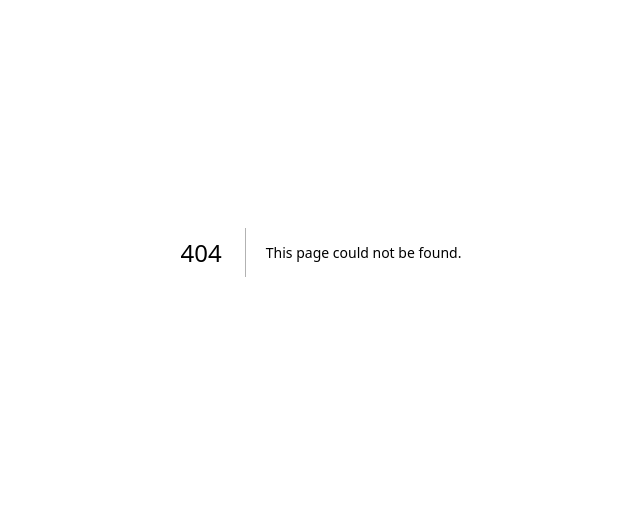
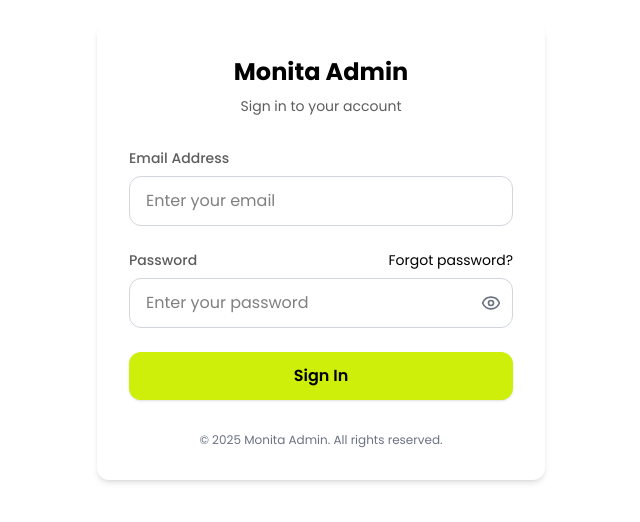
Before and after one commit to Monita-by-Nex-Panther-Technologies/monita-admin, a Next.js app: page /auth in a window 1280 px wide. Before the commit this address had no page. Shown: the part 148-670 px from the top of the page, without its empty margins (319-959 px from the left). Built offline with nearby package versions, Linux system fonts and the light colour scheme.

Commit message:
solomon init

```diff
--- /dev/null
+++ b/src/app/auth/Login.tsx
@@ -0,0 +1,131 @@
+"use client";
+import React, { useState } from "react";
+import { EyeIcon, EyeOffIcon } from "lucide-react";
+import Link from "next/link";
+import { toast } from "sonner";
+import { useRouter } from "next/navigation";
+
+const Login = () => {
+  const router = useRouter();
+  const [email, setEmail] = useState("");
+  const [password, setPassword] = useState("");
+  const [showPassword, setShowPassword] = useState(false);
+  const [isLoading, setIsLoading] = useState(false);
+
+  const handleSubmit = async (e: React.FormEvent) => {
+    e.preventDefault();
+    setIsLoading(true);
+
+    // Simulating API call with 3-second delay
+    try {
+      // Authentication logic would go here
+      console.log("Logging in with:", { email, password });
+      await new Promise((resolve) => setTimeout(resolve, 3000));
+      toast.success("Login successful!");
+      // Redirect to dashboard
+      router.push("/dashboard");
+    } catch (error) {
+      console.error("Login failed:", error);
+    } finally {
+      setIsLoading(false);
+    }
+  };
+
+  return (
+    <div className="min-h-screen flex items-center justify-center bg-background-primary p-4">
+      <div className="w-full max-w-md">
+        <div className="bg-white rounded-lg shadow-md p-8">
+          {/* Logo and Header */}
+          <div className="text-center mb-8">
+            <h1 className="text-2xl font-bold font-poppins mb-2">
+              Monita Admin
+            </h1>
+            <p className="text-text-body text-sm font-poppins">
+              Sign in to your account
+            </p>
+          </div>
+
+          {/* Login Form */}
+          <form onSubmit={handleSubmit}>
+            {/* Email Input */}
+            <div className="mb-6">
+              <label
+                htmlFor="email"
+                className="block text-sm font-medium text-text-body mb-2 font-poppins"
+              >
+                Email Address
+              </label>
+              <input
+                id="email"
+                type="email"
+                value={email}
+                onChange={(e) => setEmail(e.target.value)}
+                className="w-full px-4 py-3 rounded-lg border border-gray-300 focus:outline-none focus:ring-2 focus:ring-primary-500 font-poppins"
+                placeholder="Enter your email"
+                required
+              />
+            </div>
+
+            {/* Password Input */}
+            <div className="mb-6">
+              <div className="flex justify-between items-center mb-2">
+                <label
+                  htmlFor="password"
+                  className="block text-sm font-medium text-text-body font-poppins"
+                >
+                  Password
+                </label>
+                <Link
+                  href="/auth/forgot-password"
+                  className="text-sm text-primary-600 hover:text-primary-700 font-poppins"
+                >
+                  Forgot password?
+                </Link>
+              </div>
+              <div className="relative">
+                <input
+                  id="password"
+                  type={showPassword ? "text" : "password"}
+                  value={password}
+                  onChange={(e) => setPassword(e.target.value)}
+                  className="w-full px-4 py-3 rounded-lg border border-gray-300 focus:outline-none focus:ring-2 focus:ring-primary-500 font-poppins"
+                  placeholder="Enter your password"
+                  required
+                />
+                <button
+                  type="button"
+                  onClick={() => setShowPassword(!showPassword)}
+                  className="absolute right-3 top-1/2 transform -translate-y-1/2 text-gray-500"
+                >
+                  {showPassword ? (
+                    <EyeOffIcon className="h-5 w-5" />
+                  ) : (
+                    <EyeIcon className="h-5 w-5" />
+                  )}
+                </button>
+              </div>
+            </div>
+
+            {/* Login Button */}
+            <button
+              type="submit"
+              disabled={isLoading}
+              className="w-full bg-[#CEEF0A] hover:bg-[#c0df00] text-black font-semibold py-3 px-4 rounded-lg transition duration-200 font-poppins shadow-sm"
+            >
+              {isLoading ? "Signing in..." : "Sign In"}
+            </button>
+          </form>
+
+          {/* Footer */}
+          <div className="text-center mt-8">
+            <p className="text-xs text-gray-500 font-poppins">
+              © {new Date().getFullYear()} Monita Admin. All rights reserved.
+            </p>
+          </div>
+        </div>
+      </div>
+    </div>
+  );
+};
+
+export default Login;
--- /dev/null
+++ b/src/app/auth/page.tsx
@@ -0,0 +1,11 @@
+import Login from "./Login";
+
+const Page = () => {
+  return (
+    <div className=" w-full">
+      <Login />
+    </div>
+  );
+};
+
+export default Page;
--- a/src/app/layout.tsx
+++ b/src/app/layout.tsx
@@ -1,13 +1,13 @@
 import type { Metadata } from "next";
 import { Poppins } from "next/font/google";
 import "./globals.css";
+import { Toast } from "@/components/ui/Toast";
 
 const poppins = Poppins({
   variable: "--font-poppins",
   weight: ["100", "200", "300", "400", "500", "600", "700", "800"],
   subsets: ["latin"],
 });
-
 
 export const metadata: Metadata = {
   title: "Monita Admin",
@@ -21,10 +21,9 @@ export default function RootLayout({
 }>) {
   return (
     <html lang="en">
-      <body
-        className={`${poppins.variable} antialiased`}
-      >
+      <body className={`${poppins.variable} antialiased`}>
         {children}
+        <Toast />
       </body>
     </html>
   );
--- /dev/null
+++ b/src/components/ui/Toast.tsx
@@ -0,0 +1,54 @@
+"use client";
+import { Toaster, ToasterProps } from "sonner";
+import { useTheme } from "next-themes";
+
+interface ToastProps extends Partial<ToasterProps> {
+  className?: string;
+}
+
+export function Toast({
+  position = "top-center",
+  expand = true,
+  visibleToasts = 5,
+  closeButton = true,
+  richColors = true,
+  className,
+  ...props
+}: ToastProps) {
+  const { theme } = useTheme();
+
+  return (
+    <Toaster
+      theme={theme as "light" | "dark" | "system"}
+      position={position}
+      richColors={richColors}
+      closeButton={closeButton}
+      expand={expand}
+      visibleToasts={visibleToasts}
+      className={className}
+      toastOptions={{
+        duration: 5000,
+        style: {
+          borderRadius: "8px",
+          fontSize: "14px",
+        },
+        classNames: {
+          success: "sonner-toast-success",
+          error: "sonner-toast-error",
+          loading: "sonner-toast-loading",
+        },
+      }}
+      offset={{
+        top: "32px",
+        right: "32px",
+        left: "32px",
+      }}
+      mobileOffset={{
+        top: "16px",
+        right: "16px",
+        left: "16px",
+      }}
+      {...props}
+    />
+  );
+}
```
Also changed, not shown: package.json (+12 -8 lines), src/store/store.ts (added), 2 other files (tests, documents, lock files or other folders).
